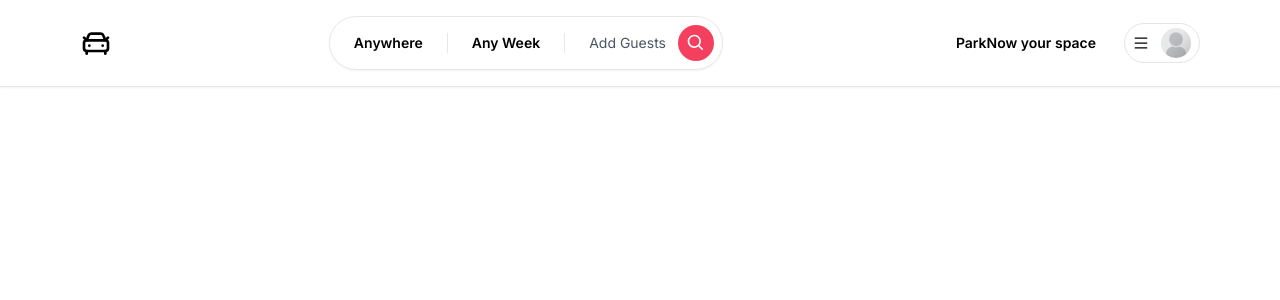
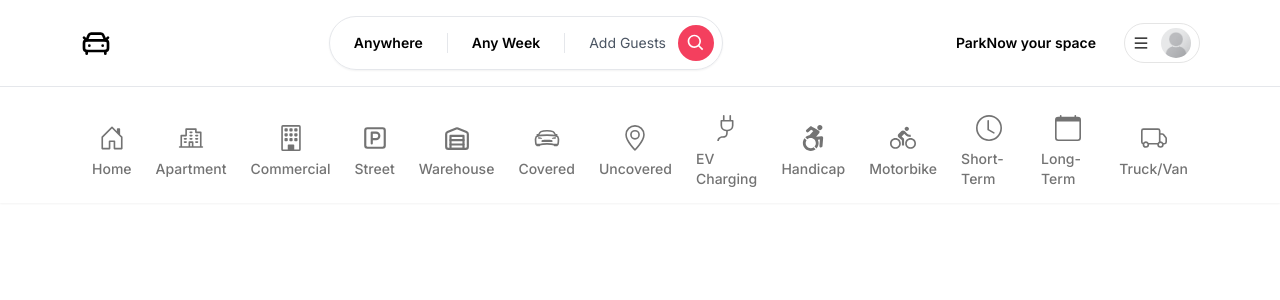
Before and after one commit to Kk120306/parknow, a Next.js app: page / in a window 1280 px wide. Shown: the top 300 px of the page. Built offline with nearby package versions, Linux system fonts and the light colour scheme; no server answers.

Commit message:
categories on nav

```diff
--- /dev/null
+++ b/app/components/CategoryBox.tsx
@@ -0,0 +1,62 @@
+'use client'
+
+import { IconType } from 'react-icons';
+import { clsx } from 'clsx';
+import { useSearchParams, useRouter } from 'next/navigation';
+import { useCallback } from 'react';
+import qs from "query-string";
+
+interface CategoryBoxProps {
+    icon: IconType;
+    label: string;
+    selected?: boolean;
+}
+
+const CategoryBox: React.FC<CategoryBoxProps> = ({
+    icon: Icon,
+    label,
+    selected
+}) => {
+    const router = useRouter();
+    const params = useSearchParams();
+
+    const handleClick = useCallback(() => {
+        let currentQuery = {};
+
+        if (params) {
+            currentQuery = qs.parse(params.toString());
+        }
+
+        const updatedQuery: any = {
+            ...currentQuery,
+            category: label
+        };
+
+        if (params?.get('category') === label) {
+            delete updatedQuery.category;
+        }
+
+        const url = qs.stringifyUrl({
+            url : "/",
+            query: updatedQuery
+        }, { skipNull: true });
+
+        router.push(url.toString());
+    }, [label, params, router]);
+
+    return (
+        <div
+            onClick={handleClick}
+            className={clsx(`flex flex-col items-center justify-center gap-2 p-3 border-b-2 hover:text-neutral-800 transition cursor-pointer`,
+            selected ? 'border-neutral-800 text-neutral-800' : 'border-transparent text-neutral-500'
+        )}>
+            <Icon size={26} />
+            <div className="text-sm font-medium">
+                {label}
+            </div>
+
+        </div>
+    );
+}
+
+export default CategoryBox;
--- /dev/null
+++ b/app/components/navbar/Categories.tsx
@@ -0,0 +1,121 @@
+'use client'
+
+import Container from "../Container";
+import CategoryBox from "../CategoryBox";
+import {
+    BsHouseDoor,
+    BsBuilding,
+    BsTruck,
+    BsPlug,
+    BsCalendar,
+    BsClock,
+    BsGeoAlt,
+} from "react-icons/bs";
+import { FaAccessibleIcon } from "react-icons/fa";
+import { PiBuildingApartment } from "react-icons/pi";
+import { LuSquareParking, LuWarehouse } from "react-icons/lu";
+import { IoCarSportOutline } from "react-icons/io5";
+import { MdDirectionsBike } from "react-icons/md";
+import { usePathname, useSearchParams } from "next/navigation";
+
+
+
+
+
+export const categories = [
+    {
+        label: "Home",
+        icon: BsHouseDoor,
+        description: "Private residential driveway or garage spots",
+    },
+    {
+        label: "Apartment",
+        icon: PiBuildingApartment,
+        description: "Designated parking in apartment buildings",
+    },
+    {
+        label: "Commercial",
+        icon: BsBuilding,
+        description: "Business-owned or office parking spaces",
+    },
+    {
+        label: "Street",
+        icon: LuSquareParking,
+        description: "Curbside or street-level parking spots",
+    },
+    {
+        label: "Warehouse",
+        icon: LuWarehouse,
+        description: "Spacious indoor spots for storage or large vehicles",
+    },
+    {
+        label: "Covered",
+        icon: IoCarSportOutline,
+        description: "Covered spots with protection from weather",
+    },
+    {
+        label: "Uncovered",
+        icon: BsGeoAlt,
+        description: "Open-air parking without a roof",
+    },
+    {
+        label: "EV Charging",
+        icon: BsPlug,
+        description: "Spots equipped with electric vehicle chargers",
+    },
+    {
+        label: "Handicap",
+        icon: FaAccessibleIcon,
+        description: "Accessible parking for individuals with disabilities",
+    },
+    {
+        label: "Motorbike",
+        icon: MdDirectionsBike,
+        description: "Smaller spots designed for motorcycles",
+    },
+    {
+        label: "Short-Term",
+        icon: BsClock,
+        description: "Hourly or daily rental parking",
+    },
+    {
+        label: "Long-Term",
+        icon: BsCalendar,
+        description: "Monthly or extended duration parking options",
+    },
+    {
+        label: "Truck/Van",
+        icon: BsTruck,
+        description: "Larger spaces for trucks, vans, or RVs",
+    },
+];
+
+
+const Categories = () => {
+    const params = useSearchParams();
+    const category = params?.get('category');
+    const pathName = usePathname();
+
+    const isMainPage = pathName === '/';
+
+    if (!isMainPage) {
+        return null;
+    }
+
+    return (
+        <Container>
+            <div className=" pt-4 flex flex-row items-center justify-between overflow-x-auto" >
+                {categories.map((item) => (
+                    <CategoryBox
+                        key={item.label}
+                        label={item.label}
+                        icon={item.icon}
+                        selected={item.label === category}
+                    />
+                ))}
+            </div>
+        </Container>
+    );
+}
+
+export default Categories;
--- a/app/components/navbar/Navbar.tsx
+++ b/app/components/navbar/Navbar.tsx
@@ -5,6 +5,7 @@ import Logo from "./Logo";
 import Search from "./Search";
 import UserMenu from "./UserMenu";
 import { SafeUser } from "@/app/types";
+import Categories from "./Categories";
 
 interface NavbarProps {
     currentUser?: SafeUser | null;
@@ -24,6 +25,7 @@ const Navbar : React.FC<NavbarProps> = ({
                     </div>
                 </Container>
             </div>
+            <Categories />
         </div>);
 }
 
--- a/package.json
+++ b/package.json
@@ -18,6 +18,7 @@
     "lucide-react": "^0.525.0",
     "next": "15.3.4",
     "next-auth": "^4.24.11",
+    "query-string": "^9.2.1",
     "react": "^19.0.0",
     "react-dom": "^19.0.0",
     "react-hook-form": "^7.59.0",
```
Also changed, not shown: 1 other file (tests, documents, lock files or other folders).
